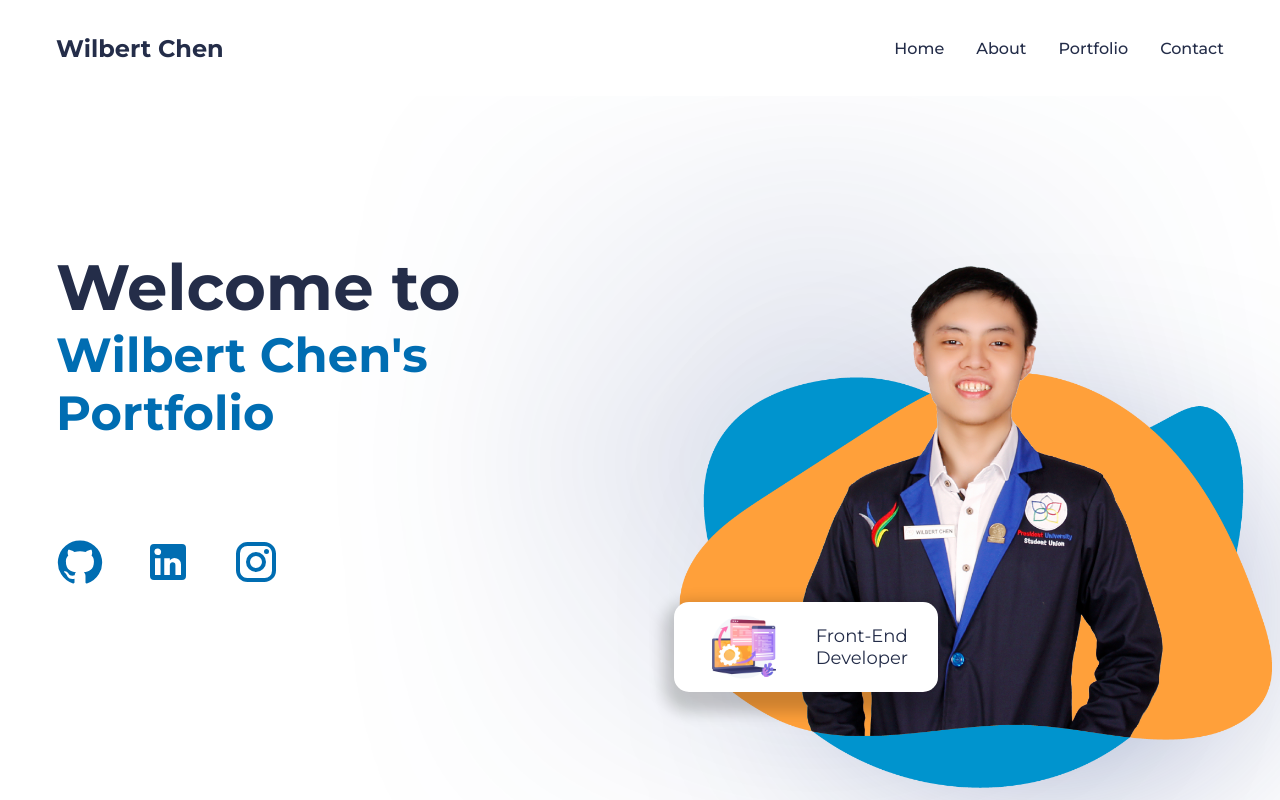
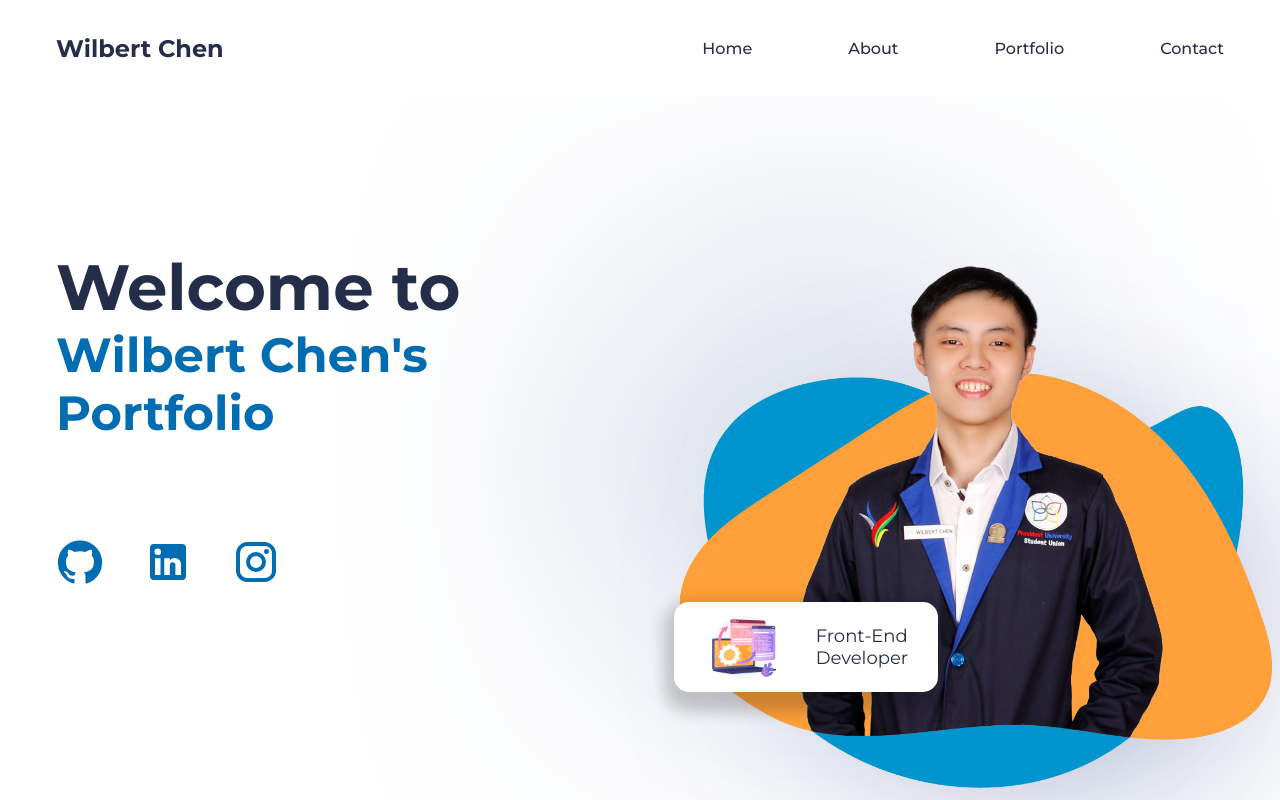
Before and after one commit to wchen19/first-portfolio, a React (Create React App) app: page / in a window 1280 px wide. Shown: the top 800 px of the page. Built offline with nearby package versions, Linux system fonts and the light colour scheme.

Commit message:
change navbar list gap

```diff
--- a/src/styles/Navbar.css
+++ b/src/styles/Navbar.css
@@ -30,22 +30,20 @@
 }
 
 .menuList {
-  flex: 10;
+  flex: 1;
   display: flex;
   justify-content: flex-end;
 }
 
 .menuList ul {
   display: flex;
-  gap: 2rem;
+  gap: 6rem;
   margin-right: 7rem;
   list-style-type: none;
-  justify-content: flex-end;
 }
 
 .menuList ul li {
   transition: all 300ms ease;
-  flex: 1;
 }
 
 .menuList ul li:hover {
```
